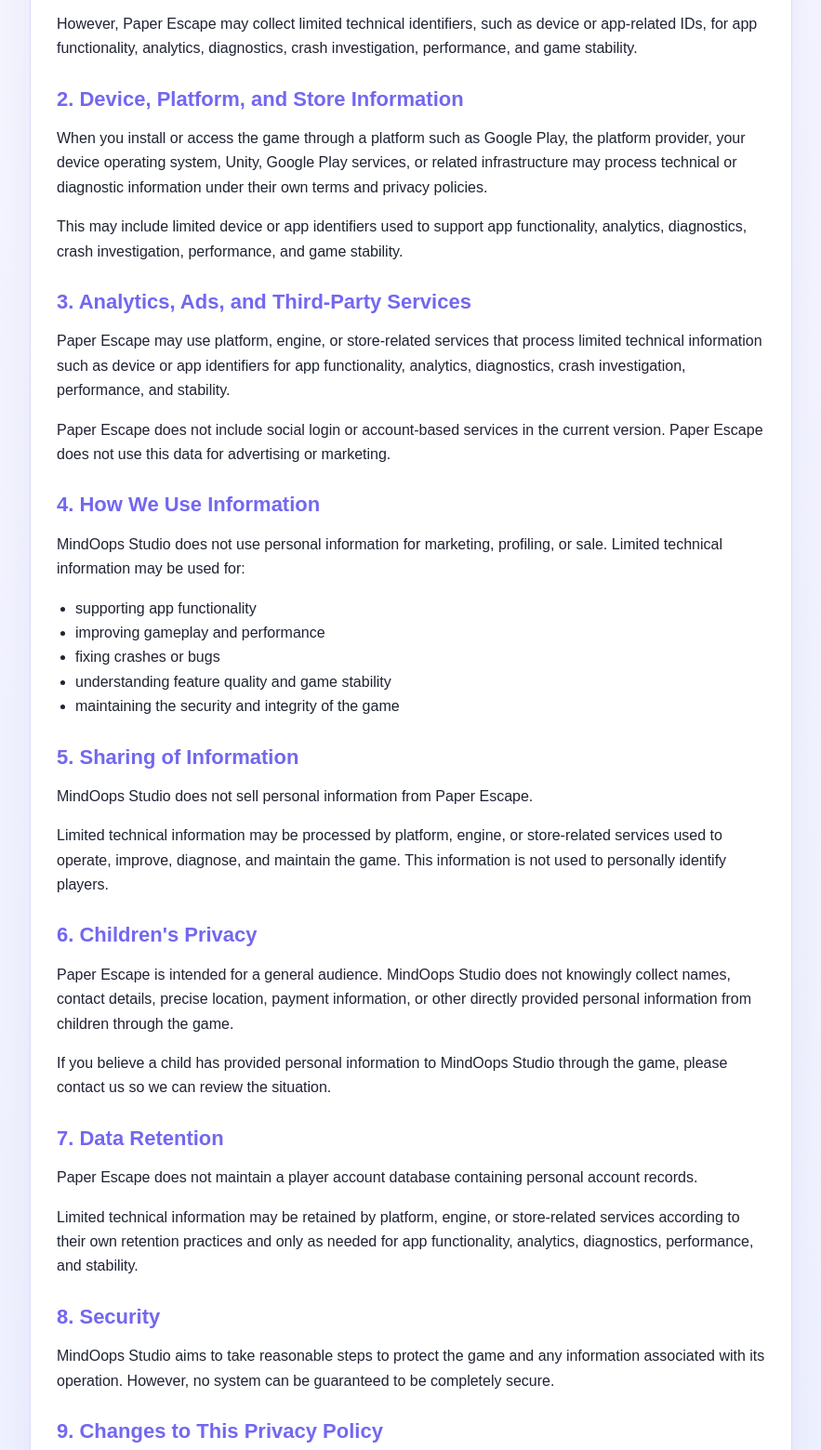
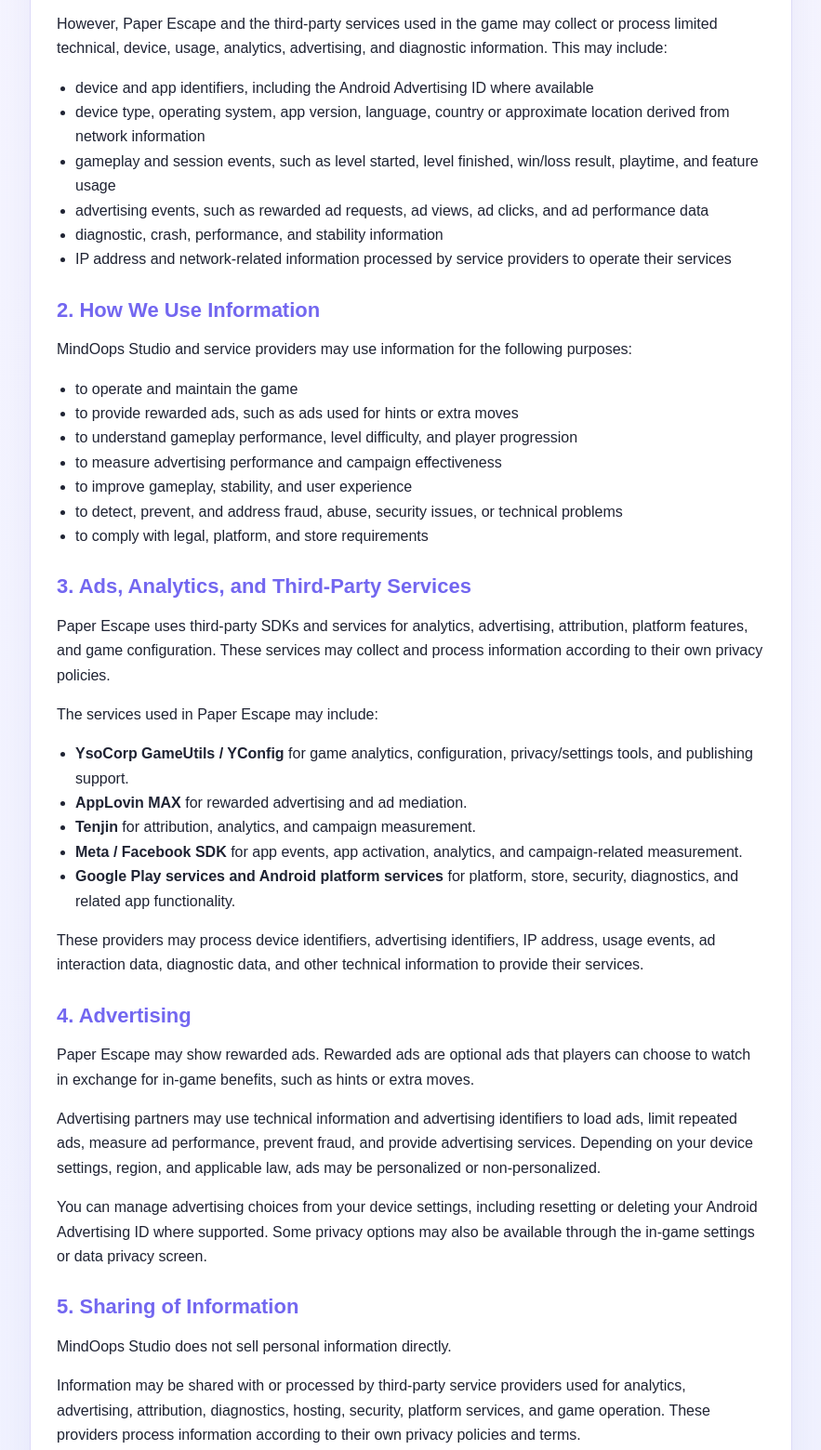
Before and after one commit to Mindoops/mindoops-privacy-policy, a plain HTML site: page index.html in a window 1280 px wide. Shown: the part 436-1996 px from the top of the page at 93% size, without its empty margins (198-1081 px from the left). Drawn offline with Linux system fonts and the light colour scheme.

Commit message:
Update index.html

```diff
--- a/index.html
+++ b/index.html
@@ -59,64 +59,91 @@
 <body>
   <div class="wrap">
     <div class="card">
-     <h1>Privacy Policy for Paper Escape</h1>
+      <h1>Privacy Policy for Paper Escape</h1>
 
-  <p><strong>Developer:</strong> MindOops Studio</p>
-  <p><strong>Effective date:</strong> June 2, 2026</p>
+      <p><strong>Developer:</strong> MindOops Studio</p>
+      <p><strong>Effective date:</strong> June 10, 2026</p>
 
-  <p>This Privacy Policy explains how MindOops Studio handles information in connection with <strong>Paper Escape</strong>.</p>
+      <p>This Privacy Policy explains how MindOops Studio handles information in connection with <strong>Paper Escape</strong>.</p>
 
-  <h2>1. Information We Collect</h2>
-  <p>Paper Escape does not ask players to create an account, log in, submit forms, or directly provide personal information inside the game.</p>
+      <h2>1. Information We Collect</h2>
+      <p>Paper Escape does not ask players to create an account, log in, submit forms, or directly provide personal information inside the game.</p>
 
-  <p>The game does not ask players to provide names, email addresses, phone numbers, precise location, payment information, contacts, or user-generated content.</p>
+      <p>The game does not ask players to provide names, email addresses, phone numbers, precise location, payment information, contacts, or user-generated content.</p>
 
-  <p>However, Paper Escape may collect limited technical identifiers, such as device or app-related IDs, for app functionality, analytics, diagnostics, crash investigation, performance, and game stability.</p>
+      <p>However, Paper Escape and the third-party services used in the game may collect or process limited technical, device, usage, analytics, advertising, and diagnostic information. This may include:</p>
 
-  <h2>2. Device, Platform, and Store Information</h2>
-  <p>When you install or access the game through a platform such as Google Play, the platform provider, your device operating system, Unity, Google Play services, or related infrastructure may process technical or diagnostic information under their own terms and privacy policies.</p>
+      <ul>
+        <li>device and app identifiers, including the Android Advertising ID where available</li>
+        <li>device type, operating system, app version, language, country or approximate location derived from network information</li>
+        <li>gameplay and session events, such as level started, level finished, win/loss result, playtime, and feature usage</li>
+        <li>advertising events, such as rewarded ad requests, ad views, ad clicks, and ad performance data</li>
+        <li>diagnostic, crash, performance, and stability information</li>
+        <li>IP address and network-related information processed by service providers to operate their services</li>
+      </ul>
 
-  <p>This may include limited device or app identifiers used to support app functionality, analytics, diagnostics, crash investigation, performance, and game stability.</p>
+      <h2>2. How We Use Information</h2>
+      <p>MindOops Studio and service providers may use information for the following purposes:</p>
 
-  <h2>3. Analytics, Ads, and Third-Party Services</h2>
-  <p>Paper Escape may use platform, engine, or store-related services that process limited technical information such as device or app identifiers for app functionality, analytics, diagnostics, crash investigation, performance, and stability.</p>
+      <ul>
+        <li>to operate and maintain the game</li>
+        <li>to provide rewarded ads, such as ads used for hints or extra moves</li>
+        <li>to understand gameplay performance, level difficulty, and player progression</li>
+        <li>to measure advertising performance and campaign effectiveness</li>
+        <li>to improve gameplay, stability, and user experience</li>
+        <li>to detect, prevent, and address fraud, abuse, security issues, or technical problems</li>
+        <li>to comply with legal, platform, and store requirements</li>
+      </ul>
 
-  <p>Paper Escape does not include social login or account-based services in the current version. Paper Escape does not use this data for advertising or marketing.</p>
+      <h2>3. Ads, Analytics, and Third-Party Services</h2>
+      <p>Paper Escape uses third-party SDKs and services for analytics, advertising, attribution, platform features, and game configuration. These services may collect and process information according to their own privacy policies.</p>
 
-  <h2>4. How We Use Information</h2>
-  <p>MindOops Studio does not use personal information for marketing, profiling, or sale. Limited technical information may be used for:</p>
+      <p>The services used in Paper Escape may include:</p>
 
-  <ul>
-    <li>supporting app functionality</li>
-    <li>improving gameplay and performance</li>
-    <li>fixing crashes or bugs</li>
-    <li>understanding feature quality and game stability</li>
-    <li>maintaining the security and integrity of the game</li>
-  </ul>
+      <ul>
+        <li><strong>YsoCorp GameUtils / YConfig</strong> for game analytics, configuration, privacy/settings tools, and publishing support.</li>
+        <li><strong>AppLovin MAX</strong> for rewarded advertising and ad mediation.</li>
+        <li><strong>Tenjin</strong> for attribution, analytics, and campaign measurement.</li>
+        <li><strong>Meta / Facebook SDK</strong> for app events, app activation, analytics, and campaign-related measurement.</li>
+        <li><strong>Google Play services and Android platform services</strong> for platform, store, security, diagnostics, and related app functionality.</li>
+      </ul>
 
-  <h2>5. Sharing of Information</h2>
-  <p>MindOops Studio does not sell personal information from Paper Escape.</p>
+      <p>These providers may process device identifiers, advertising identifiers, IP address, usage events, ad interaction data, diagnostic data, and other technical information to provide their services.</p>
 
-  <p>Limited technical information may be processed by platform, engine, or store-related services used to operate, improve, diagnose, and maintain the game. This information is not used to personally identify players.</p>
+      <h2>4. Advertising</h2>
+      <p>Paper Escape may show rewarded ads. Rewarded ads are optional ads that players can choose to watch in exchange for in-game benefits, such as hints or extra moves.</p>
 
-  <h2>6. Children's Privacy</h2>
-  <p>Paper Escape is intended for a general audience. MindOops Studio does not knowingly collect names, contact details, precise location, payment information, or other directly provided personal information from children through the game.</p>
+      <p>Advertising partners may use technical information and advertising identifiers to load ads, limit repeated ads, measure ad performance, prevent fraud, and provide advertising services. Depending on your device settings, region, and applicable law, ads may be personalized or non-personalized.</p>
 
-  <p>If you believe a child has provided personal information to MindOops Studio through the game, please contact us so we can review the situation.</p>
+      <p>You can manage advertising choices from your device settings, including resetting or deleting your Android Advertising ID where supported. Some privacy options may also be available through the in-game settings or data privacy screen.</p>
 
-  <h2>7. Data Retention</h2>
-  <p>Paper Escape does not maintain a player account database containing personal account records.</p>
+      <h2>5. Sharing of Information</h2>
+      <p>MindOops Studio does not sell personal information directly.</p>
 
-  <p>Limited technical information may be retained by platform, engine, or store-related services according to their own retention practices and only as needed for app functionality, analytics, diagnostics, performance, and stability.</p>
+      <p>Information may be shared with or processed by third-party service providers used for analytics, advertising, attribution, diagnostics, hosting, security, platform services, and game operation. These providers process information according to their own privacy policies and terms.</p>
 
-  <h2>8. Security</h2>
-  <p>MindOops Studio aims to take reasonable steps to protect the game and any information associated with its operation. However, no system can be guaranteed to be completely secure.</p>
+      <p>In some regions, the use of advertising or analytics SDKs may be considered a "sharing" of personal information or processing for advertising purposes under applicable privacy laws.</p>
 
-  <h2>9. Changes to This Privacy Policy</h2>
-  <p>MindOops Studio may update this Privacy Policy from time to time as the game evolves. If material changes are made, the updated policy will be posted with a new effective date.</p>
+      <h2>6. Data Retention</h2>
+      <p>Paper Escape does not maintain a player account database containing personal account records.</p>
 
-  <h2>10. Contact</h2>
-  <p>If you have any questions about this Privacy Policy, contact MindOops Studio at:</p>
-  <p><a href="mailto:mindsoops@gmail.com">mindsoops@gmail.com</a></p>
-</body>
-</html>
+      <p>Analytics, advertising, attribution, diagnostic, and technical information may be retained by MindOops Studio or third-party service providers only as long as needed for the purposes described in this Privacy Policy, or as required by law, platform rules, security, fraud prevention, analytics, reporting, and legitimate business needs.</p>
+
+      <h2>7. Data Security</h2>
+      <p>MindOops Studio aims to take reasonable steps to protect the game and information associated with its operation. Third-party providers may also use their own security measures. However, no method of transmission or storage is completely secure.</p>
+
+      <h2>8. Children's Privacy</h2>
+      <p>Paper Escape is intended for a general audience and is not directed specifically to children under 13. MindOops Studio does not knowingly collect names, contact details, precise location, payment information, or other directly provided personal information from children through the game.</p>
+
+      <p>If you believe a child has provided personal information to MindOops Studio through the game, please contact us so we can review the situation.</p>
+
+      <h2>9. Your Choices</h2>
+      <p>You may be able to limit or control certain data collection and advertising features through your device settings, Google Play settings, or in-game settings where available.</p>
+
+      <p>You can also contact MindOops Studio to ask questions about privacy or request review/deletion of information that MindOops Studio can reasonably identify and control. Some information may be controlled by third-party service providers and subject to their own privacy processes.</p>
+
+      <h2>10. International Processing</h2>
+      <p>Information may be processed in countries other than your country of residence. Data protection laws may differ from country to country. Where required, service providers are expected to use appropriate safeguards for international processing.</p>
+
+      <h2>11. Changes to This Privacy Policy</h2>
+      <p>MindOops Studio may update this Privacy Policy from time to time as the game evolves. If material changes are made, the updated policy will be posted with a new effective date.</p>
```
